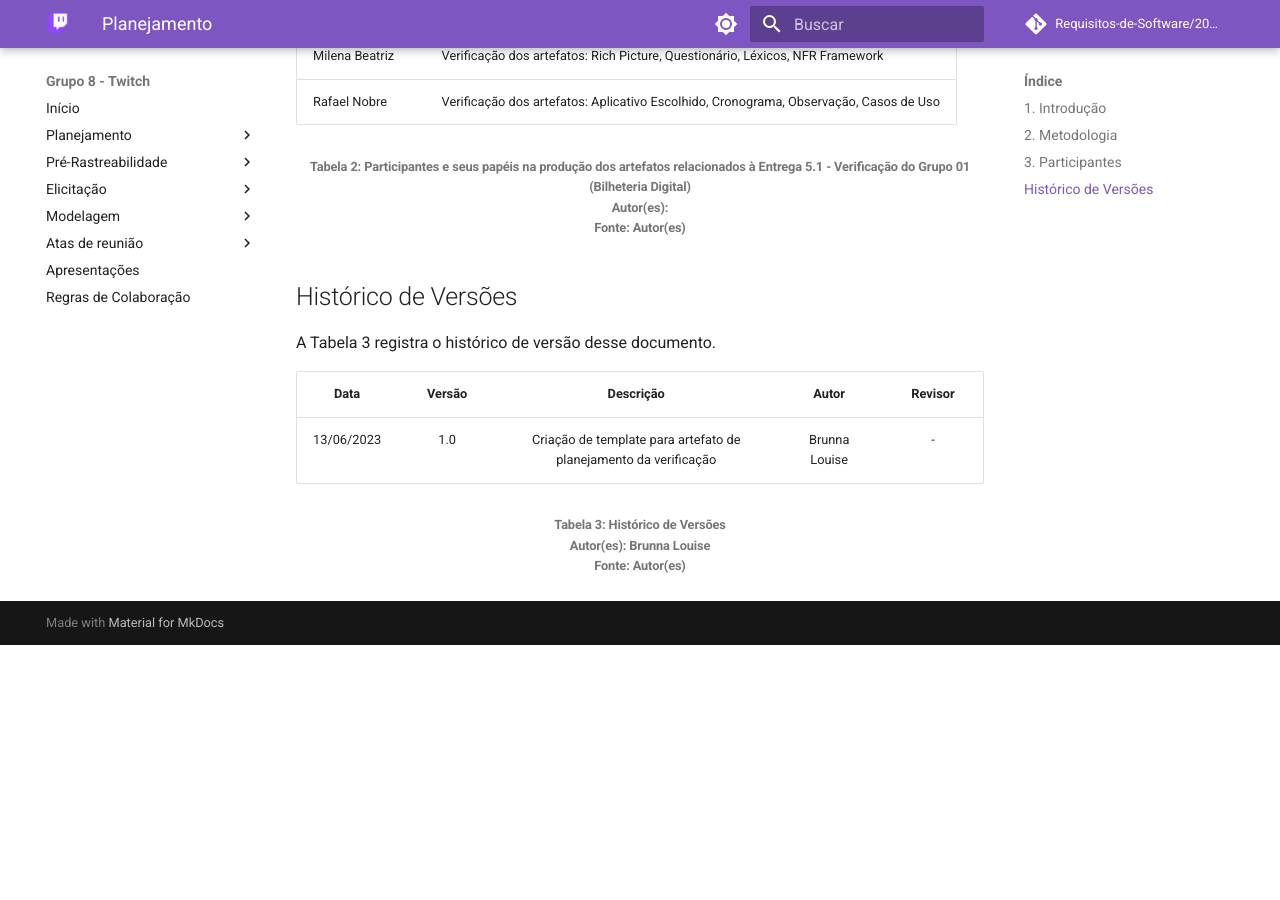
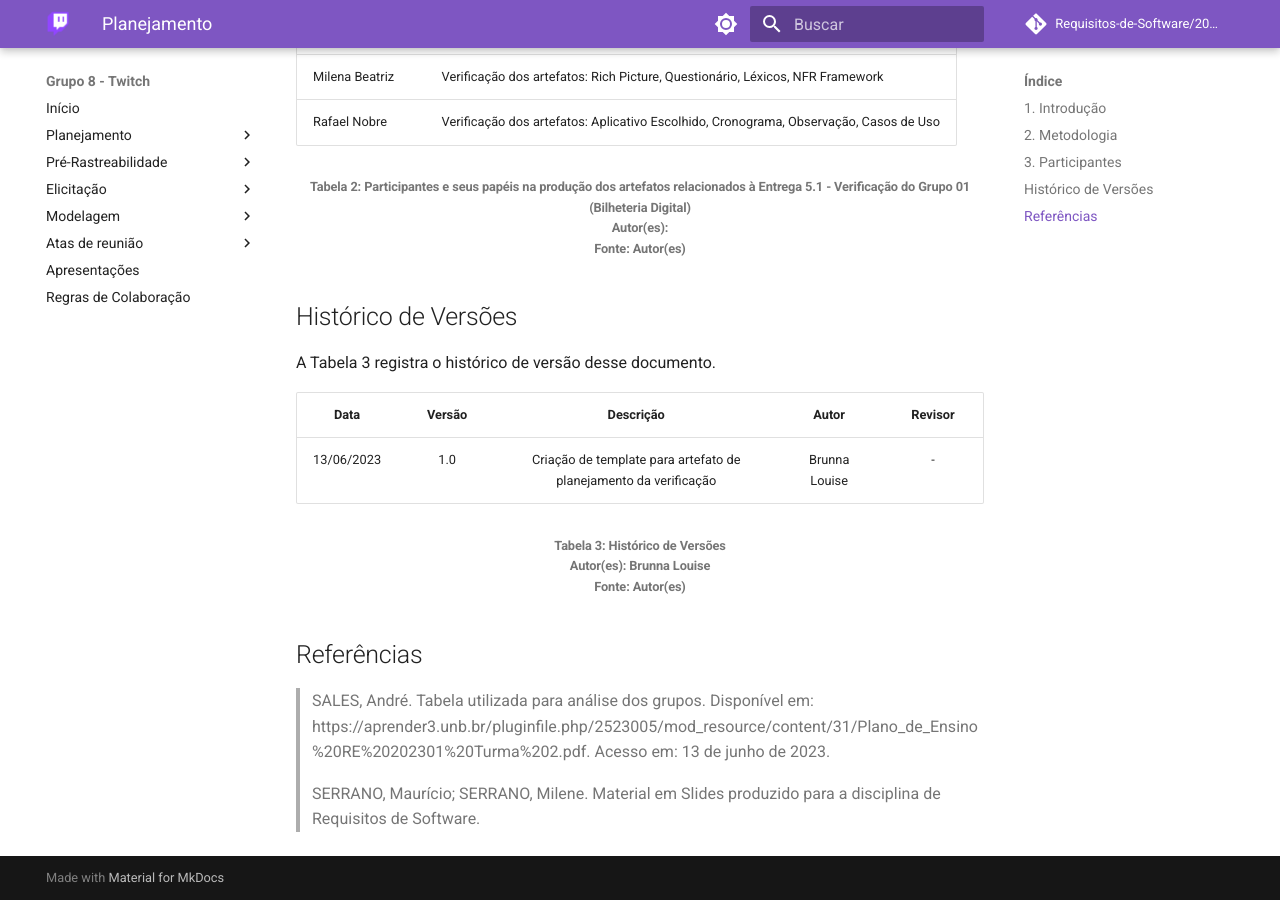
Before and after one commit to Requisitos-de-Software/2023.1-Twitch, an MkDocs documentation site: the page built from docs/verificacao_grupo01/planejamento.md, in a window 1280 px wide and 900 px high, scrolled down 1255 px. Built offline with MkDocs 1.6.1 and Material for MkDocs 9.7.7, drawn with Linux system fonts in a browser that asks for light colours; comment, search, counter and statistics services are not loaded; before the commit the page ends 1900 px from its top, so only the background shows below that; some of the changed text lies outside the part shown.

Commit message:
adiciona refs

```diff
--- a/docs/verificacao_grupo01/planejamento.md
+++ b/docs/verificacao_grupo01/planejamento.md
@@ -43,3 +43,9 @@ A Tabela 3 registra o histórico de versão desse documento.
 <h6 align = "center"> Tabela 3: Histórico de Versões
 <br> Autor(es): Brunna Louise
 <br>Fonte: Autor(es)</h6>
+
+## Referências
+
+>SALES, André. Tabela utilizada para análise dos grupos. Disponível em: https://aprender3.unb.br/pluginfile.php/2523005/mod_resource/content/31/Plano_de_Ensino%20RE%20202301%20Turma%202.pdf. Acesso em: 13 de junho de 2023.
+
+>SERRANO, Maurício; SERRANO, Milene. Material em Slides produzido para a disciplina de Requisitos de Software.
```
Also changed, not shown: other parts of docs/verificacao_grupo01/planejamento.md (+1 -1 lines), docs/verificacao_grupo01/verifica01_personas.md (+6 -0 lines).
